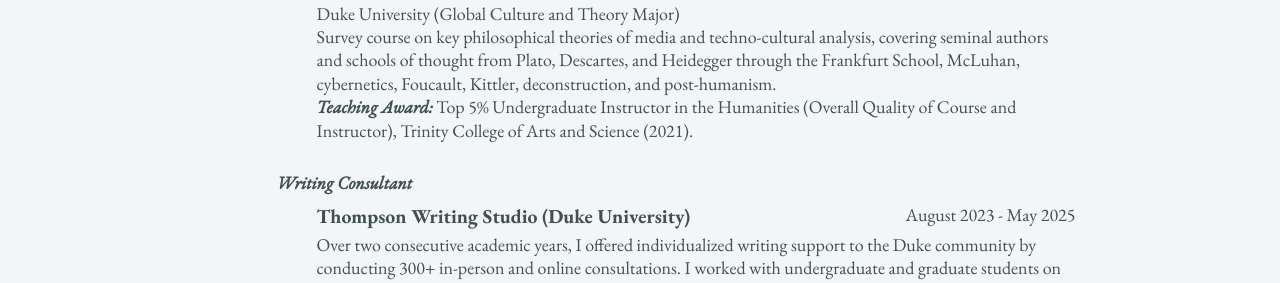
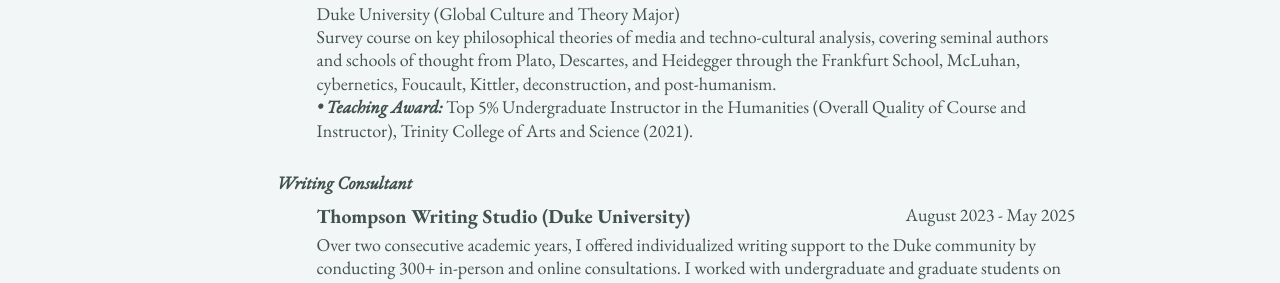
Before and after one commit to epujol90/epujol90.github.io, a Jekyll site: the page built from _pages/cv-json.md, in a window 1280 px wide and 900 px high, scrolled down 5807 px. Shown: the part 165-448 px from the top of the window. Built offline with Jekyll 4.4.1, drawn with Linux system fonts in a browser that asks for light colours; a script bundle is joined from its source files by our own code; library files that are not in the unit come from our copies; part of the change alters nothing that is shown.

```diff
--- a/_data/cv.json
+++ b/_data/cv.json
@@ -341,7 +341,7 @@
       "institution": "Duke University (Global Culture and Theory Major)",
       "date": "Spring 2021",
       "role": "",
-      "description": "Survey course on key philosophical theories of media and techno-cultural analysis, covering seminal authors and schools of thought from Plato, Descartes, and Heidegger through the Frankfurt School, McLuhan, cybernetics, Foucault, Kittler, deconstruction, and post-humanism.<br><strong><em>Teaching Award:</em></strong> Top 5% Undergraduate Instructor in the Humanities (Overall Quality of Course and Instructor), Trinity College of Arts and Science (2021).",
+      "description": "Survey course on key philosophical theories of media and techno-cultural analysis, covering seminal authors and schools of thought from Plato, Descartes, and Heidegger through the Frankfurt School, McLuhan, cybernetics, Foucault, Kittler, deconstruction, and post-humanism.<br><strong><em>&#8226; Teaching Award:</em></strong> Top 5% Undergraduate Instructor in the Humanities (Overall Quality of Course and Instructor), Trinity College of Arts and Science (2021).",
       "category": "Instructor of Record"
     },
     {
```
